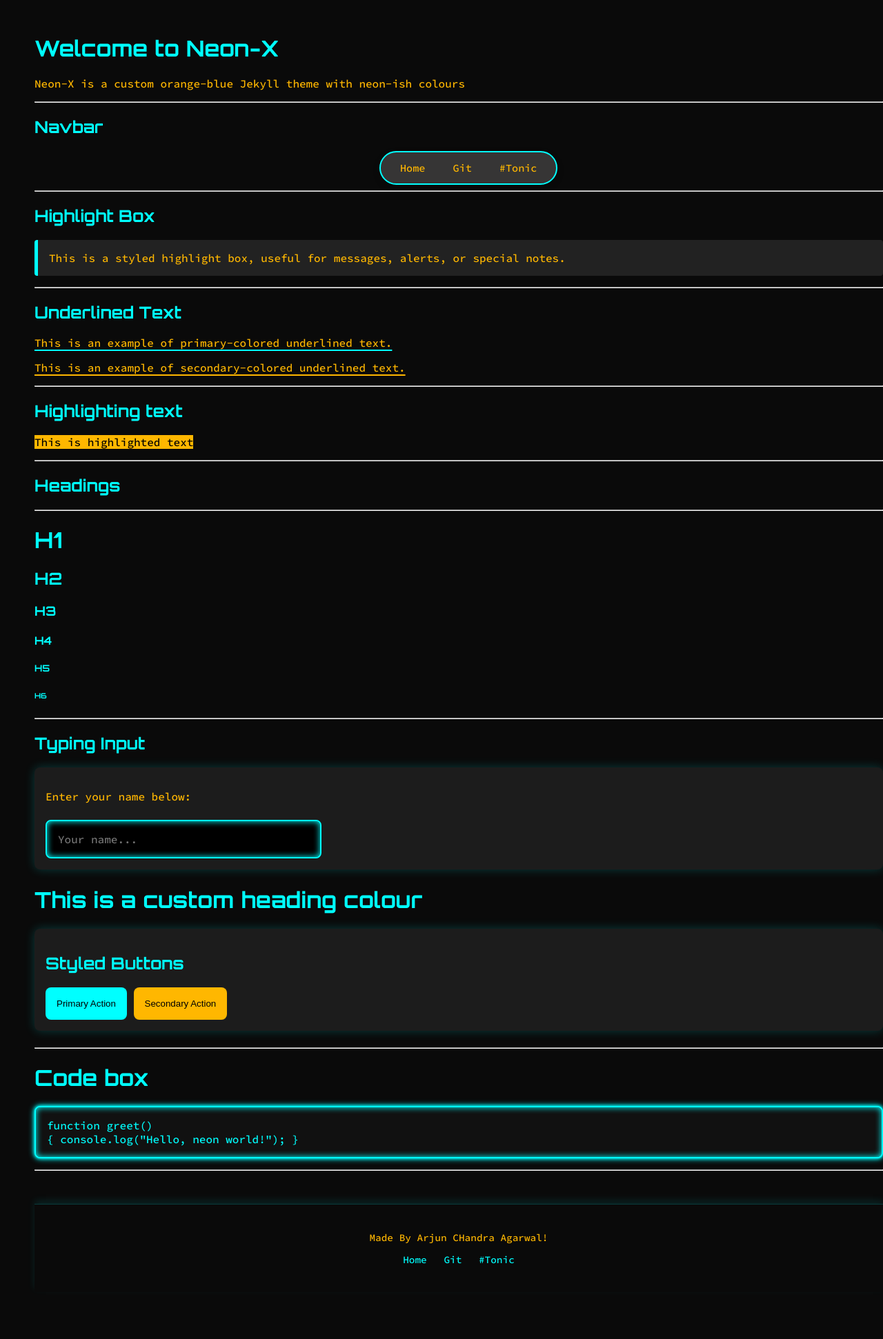
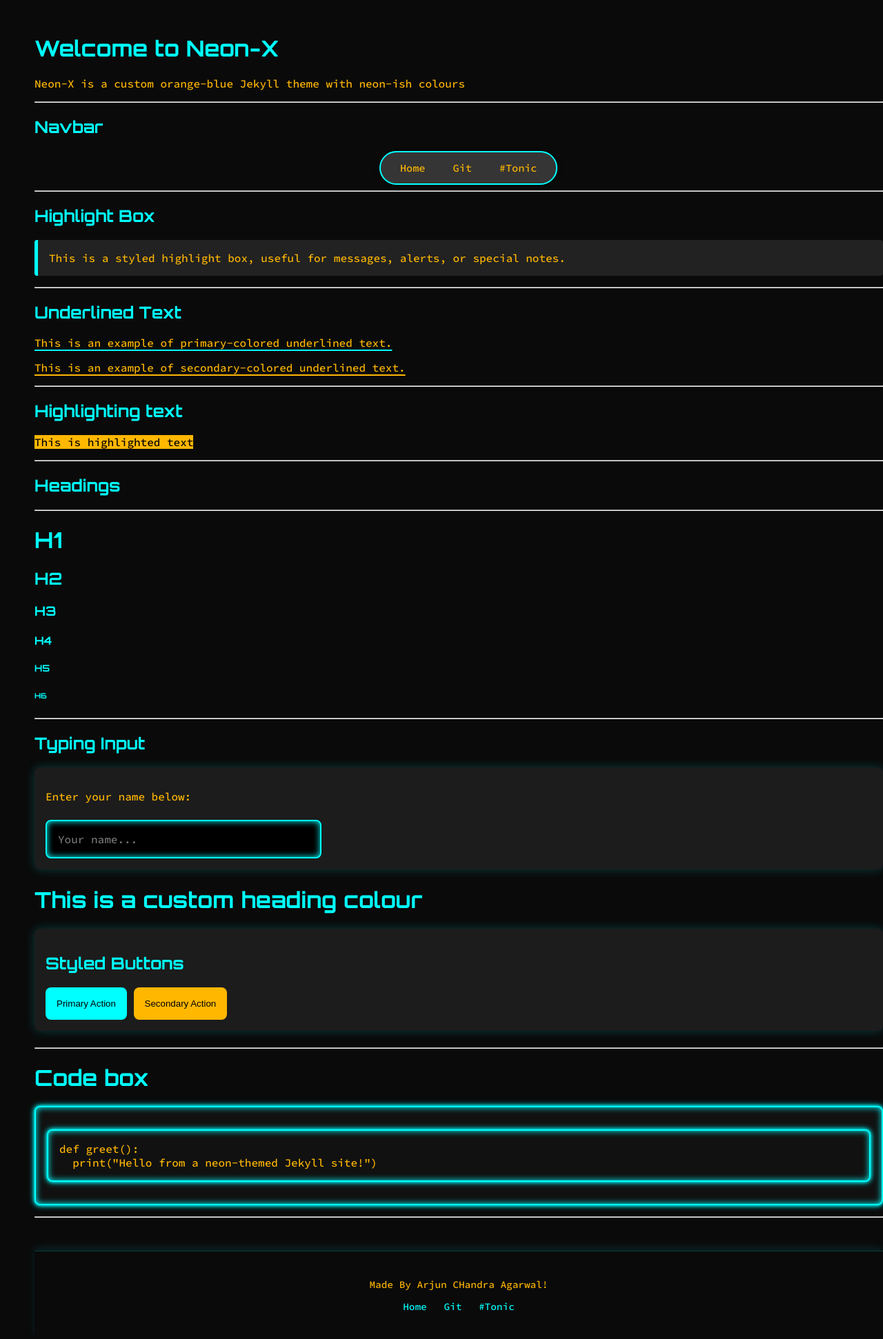
Before and after one commit to v659/jekyll_theme-new-v659, a Jekyll site: the page built from index.md, in a window 1280 px wide. Shown: the whole page at 69% size. Built offline with Jekyll 4.4.1, drawn with Linux system fonts in a browser that asks for light colours; before the commit the page ends 1874 px from its top, so only the background shows below that.

Commit message:
add rouge usage

```diff
--- a/_config.yml
+++ b/_config.yml
@@ -1,5 +1,9 @@
 title: my-theme
 description: "A usable jekyll theme"
 encoding: utf-8
-
+highlighter: rouge
+markdown: kramdown
+kramdown:
+  input: GFM
+  syntax_highlighter: rouge
 exclude: ["README.md", "LICENSE", "*.gem", "*.gemspec", "Gemfile.lock"]
--- a/_sass/base.scss
+++ b/_sass/base.scss
@@ -144,3 +144,12 @@ p, li, label, input, button, span, div {
     background: transparent;
   }
 }
+
+.highlight {
+  @extend .code-box;
+}
+
+.highlight code {
+  font-family: 'Source Code Pro', monospace;
+  color: $primary-color;
+}
--- a/index.md
+++ b/index.md
@@ -70,12 +70,13 @@ Neon-X is a custom orange-blue Jekyll theme with neon-ish colours
 
 # Code box
 
-<div class="code-box">
-<code>
-function greet() <br> {
-  console.log("Hello, neon world!");
-}
-</code>
+<div class="language-python highlighter-rouge">
+  <div class="highlight">
+    <pre class="highlight"><code><span class="k">def</span> <span class="nf">greet</span><span class="p">():</span>
+  <span class="nb">print</span><span class="p">(</span><span class="s">"Hello from a neon-themed Jekyll site!"</span><span class="p">)</span>
+</code></pre>
+  </div>
 </div>
 
+
 ---
```
